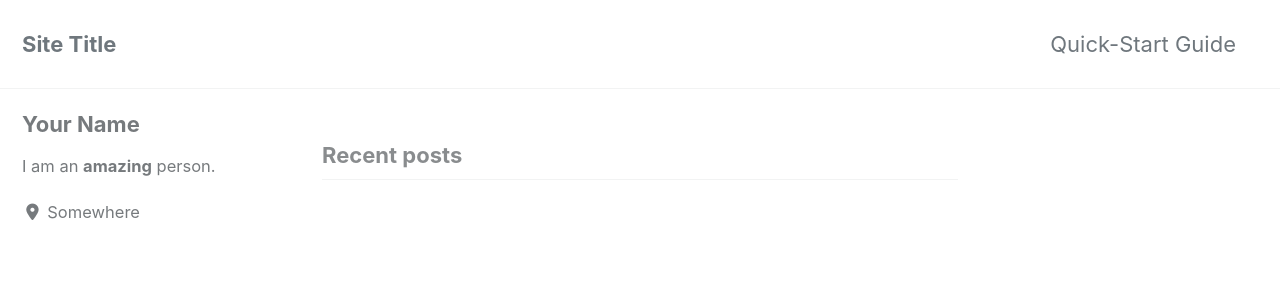
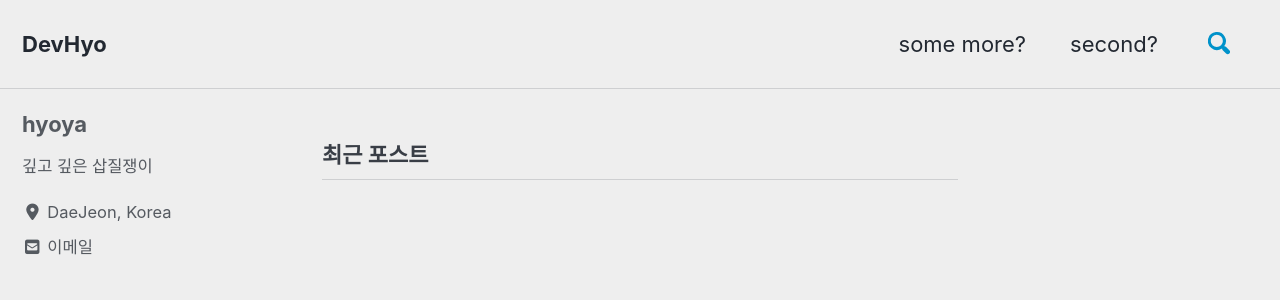
Before and after one commit to hyoya/hyoya.github.io, a Jekyll site: the page built from index.html, in a window 1280 px wide and 900 px high. Shown: the top 300 px of the window. Built offline with Jekyll 4.4.1, drawn with Linux system fonts in a browser that asks for light colours; cached includes are drawn as plain includes; nearby versions of some CDN libraries; the list of posts is cut into pages by our own code; some of the changed text lies outside the part shown.

Commit message:
init theme

```diff
--- a/_config.yml
+++ b/_config.yml
@@ -12,17 +12,17 @@
 
 # theme                  : "minimal-mistakes-jekyll"
 # remote_theme           : "mmistakes/minimal-mistakes"
-minimal_mistakes_skin    : "default" # "air", "aqua", "contrast", "dark", "dirt", "neon", "mint", "plum", "sunrise"
+minimal_mistakes_skin    : "air" # "air", "aqua", "contrast", "dark", "dirt", "neon", "mint", "plum", "sunrise"
 
 # Site Settings
-locale                   : "en-US"
-title                    : "Site Title"
-title_separator          : "-"
+locale                   : "ko" #타겟국가 설정
+title                    : "DevHyo"
+title_separator          : "DevHyoya"
 subtitle                 : # site tagline that appears below site title in masthead
-name                     : "Your Name"
-description              : "An amazing website."
-url                      : # the base hostname & protocol for your site e.g. "https://mmistakes.github.io"
-baseurl                  : # the subpath of your site, e.g. "/blog"
+name                     : "Hyoya"
+description              : "Digging Deep Down"
+url                      : "https://hyoya.github.io" # the base hostname & protocol for your site e.g. "https://mmistakes.github.io"
+baseurl                  : "" # the subpath of your site, e.g. "/blog"
 repository               : # GitHub username/repo-name e.g. "mmistakes/minimal-mistakes"
 teaser                   : # path of fallback teaser image, e.g. "/assets/images/500x300.png"
 logo                     : # path of logo image to display in the masthead, e.g. "/assets/images/88x88.png"
@@ -30,9 +30,9 @@ masthead_title           : # overrides the website title displayed in the masthe
 # breadcrumbs            : false # true, false (default)
 words_per_minute         : 200
 comments:
-  provider               : # false (default), "disqus", "discourse", "facebook", "staticman", "staticman_v2", "utterances", "custom"
+  provider               : "disqus" # false (default), "disqus", "discourse", "facebook", "staticman", "staticman_v2", "utterances", "custom"
   disqus:
-    shortname            : # https://help.disqus.com/customer/portal/articles/466208-what-s-a-shortname-
+    shortname            : dev-hyoya # https://help.disqus.com/customer/portal/articles/466208-what-s-a-shortname-
   discourse:
     server               : # https://meta.discourse.org/t/embedding-discourse-comments-via-javascript/31963 , e.g.: meta.discourse.org
   facebook:
@@ -65,8 +65,8 @@ reCaptcha:
   secret                 :
 atom_feed:
   path                   : # blank (default) uses feed.xml
-search                   : # true, false (default)
-search_full_content      : # true, false (default)
+search                   : true # true, false (default)
+search_full_content      : true # true, false (default)
 search_provider          : # lunr (default), algolia, google
 algolia:
   application_id         : # YOUR_APPLICATION_ID
@@ -107,11 +107,11 @@ analytics:
 
 # Site Author
 author:
-  name             : "Your Name"
+  name             : "hyoya"
   avatar           : # path of avatar image, e.g. "/assets/images/bio-photo.jpg"
-  bio              : "I am an **amazing** person."
-  location         : "Somewhere"
-  email            :
+  bio              : "깊고 깊은 삽질쟁이"
+  location         : "DaeJeon, Korea"
+  email            : "ghtybndss@gmail.com"
   links:
     - label: "Email"
       icon: "fas fa-fw fa-envelope-square"
@@ -289,6 +289,6 @@ defaults:
       layout: single
       author_profile: true
       read_time: true
-      comments: # true
-      share: true
+      comments: true
+      share: false
       related: true
--- a/_data/navigation.yml
+++ b/_data/navigation.yml
@@ -1,7 +1,9 @@
 # main links
 main:
-  - title: "Quick-Start Guide"
-    url: https://mmistakes.github.io/minimal-mistakes/docs/quick-start-guide/
+  - title: "some more?"
+    url: /Something/
+  - title: "second?"
+    url: /second/
   # - title: "About"
   #   url: https://mmistakes.github.io/minimal-mistakes/about/
   # - title: "Sample Posts"
```
Also changed, not shown: _pages/Something.html (added, +11 -0 lines), _pages/second.html (added, +9 -0 lines).
